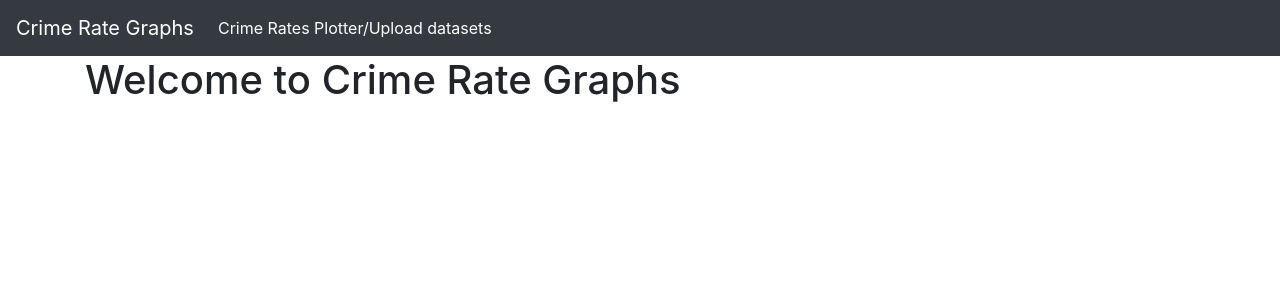
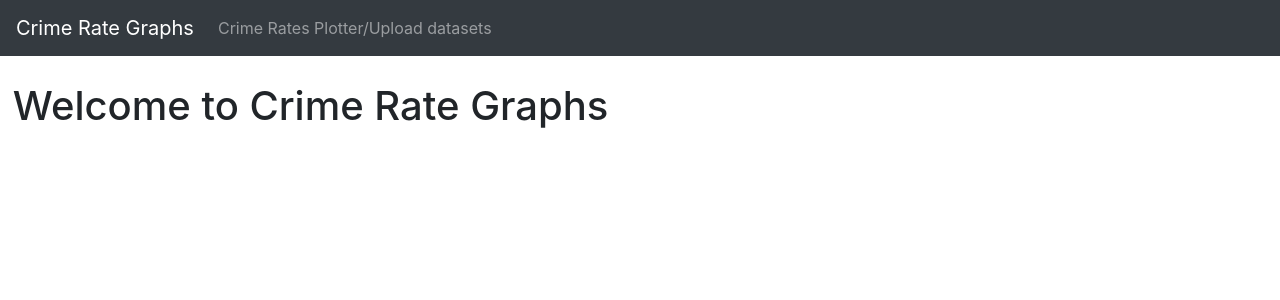
Before and after one commit to jonnnnn-c/1002_Python_Project, a Flask app: page / in a window 1280 px wide. Shown: the top 300 px of the page. Run offline with Flask 2, Linux system fonts and the light colour scheme; some libraries are stand-ins or nearby versions.

Commit message:
Clean up css

```diff
--- a/templates/base.html
+++ b/templates/base.html
@@ -1,5 +1,6 @@
 <!doctype html>
 <html lang="en">
+
     <head>
         <!-- Required meta tags -->
         <meta charset="utf-8">
@@ -12,7 +13,15 @@
         crossorigin="anonymous">
 
         <title>{% block title %} {% endblock %}</title>
+
+        <style>
+            .paddings {
+                padding-top: 2%;
+                padding-left: 1%
+            }
+        </style>
     </head>
+
     <body>
         <nav class="navbar navbar-expand-md navbar-dark bg-dark">
             <a class="navbar-brand" href="{{ url_for('index')}}">Crime Rate Graphs</a>
@@ -21,13 +30,14 @@
             </button>
             <div class="collapse navbar-collapse" id="navbarNav">
                 <ul class="navbar-nav">
-                <li class="nav-item active">
+                    <li class="nav-item">
                         <a class="nav-link" href="{{ url_for('upload') }}">Crime Rates Plotter/Upload datasets</a>
                     </li>
                 </ul>
             </div>
         </nav>
-    <div class="container">
+
+        <div class="paddings">
             {% block content %} {% endblock %}
         </div>
 
@@ -37,4 +47,5 @@
         <script src="https://cdnjs.cloudflare.com/ajax/libs/popper.js/1.14.7/umd/popper.min.js" integrity="sha384-UO2eT0CpHqdSJQ6hJty5KVphtPhzWj9WO1clHTMGa3JDZwrnQq4sF86dIHNDz0W1" crossorigin="anonymous"></script>
         <script src="https://stackpath.bootstrapcdn.com/bootstrap/4.3.1/js/bootstrap.min.js" integrity="sha384-JjSmVgyd0p3pXB1rRibZUAYoIIy6OrQ6VrjIEaFf/nJGzIxFDsf4x0xIM+B07jRM" crossorigin="anonymous"></script>
     </body>
+
 </html>
--- a/templates/upload_files.html
+++ b/templates/upload_files.html
@@ -4,7 +4,6 @@
     <style>
         section {
             padding-top: 2%;
-            padding-left: 1%
         }
     </style>
 
@@ -37,11 +36,8 @@
         <br>
         {% for filename, filesize in files.items() %}
         <ul>
-            <li><a href="/display_file/{{ filename }}">{{ filename }}</a>({{ filesize }})</li>
+            <li><a href="/display_file/{{ filename }}">{{ filename }}</a> ({{ filesize }})</li>
         </ul>
         {% endfor %}
     </section>
-
-
-
 {% endblock %}
```
Lines whose indentation alone changed are shown as unchanged.
